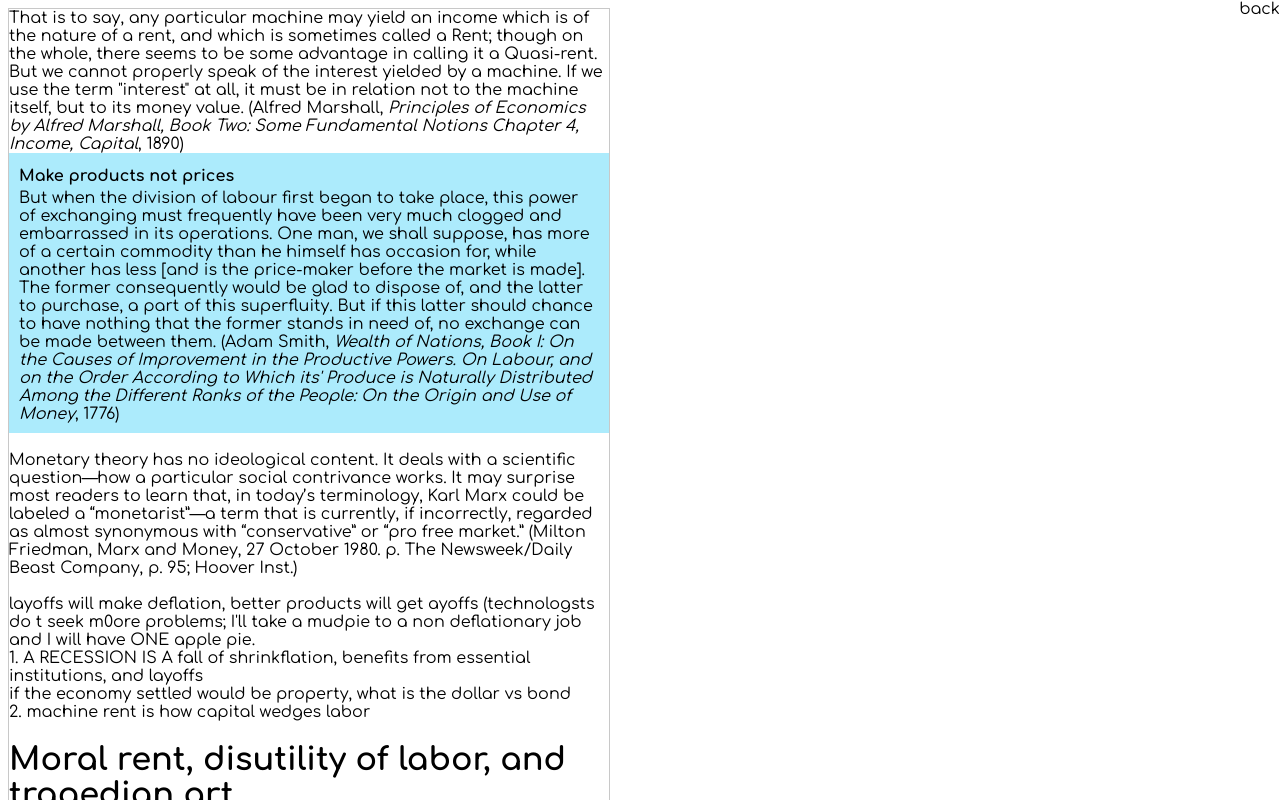
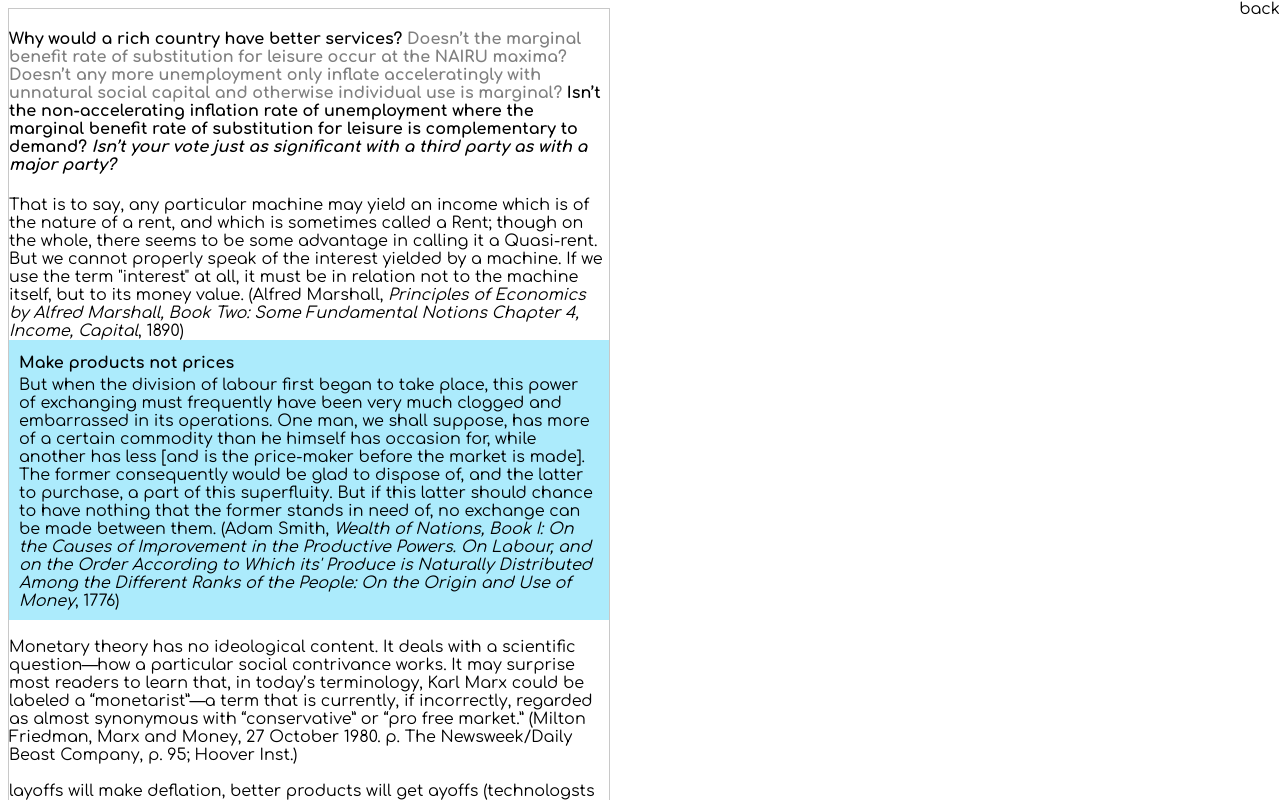
Before and after one commit to NickCarducci/marginalism, a React (Create React App) app: page / in a window 1280 px wide. Shown: the top 800 px of the page. Built offline with nearby package versions, Linux system fonts and the light colour scheme.

Commit message:
Update Basic.js

```diff
--- a/src/Basic.js
+++ b/src/Basic.js
@@ -153,6 +153,23 @@
           >
             back
           </div>
+          <h4>
+            Why would a rich country have better services?{space}
+            <span style={{ color: "grey" }}>
+              Doesn’t the marginal benefit rate of substitution for leisure
+              occur at the NAIRU maxima? Doesn’t any more unemployment only
+              inflate acceleratingly with unnatural social capital and otherwise
+              individual use is marginal?
+            </span>
+            {space}
+            Isn’t the non-accelerating inflation rate of unemployment where the
+            marginal benefit rate of substitution for leisure is complementary
+            to demand?{space}
+            <i>
+              Isn’t your vote just as significant with a third party as with a
+              major party?
+            </i>
+          </h4>
           That is to say, any particular machine may yield an income which is of
           the nature of a rent, and which is sometimes called a Rent; though on
           the whole, there seems to be some advantage in calling it a
```
